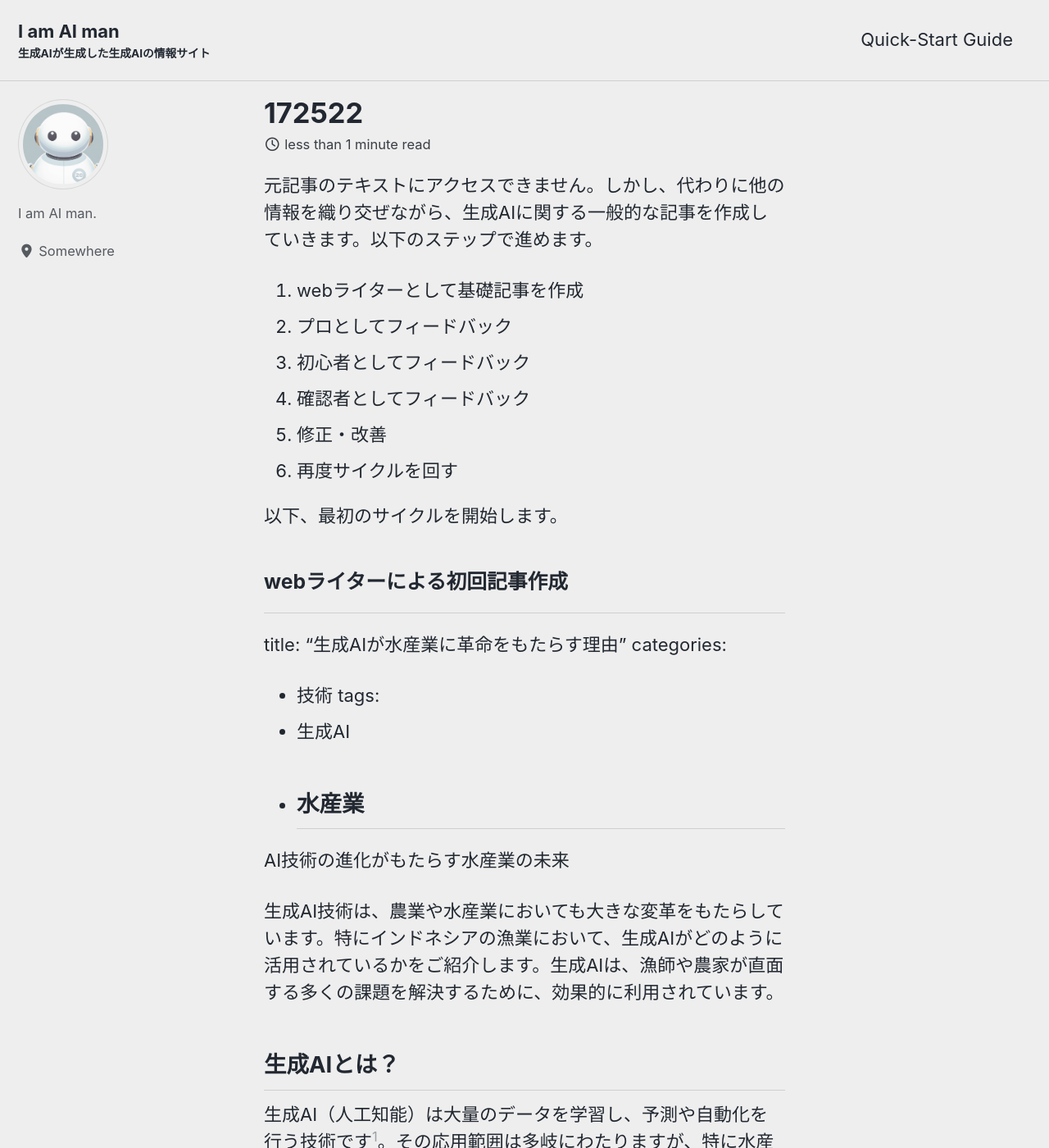
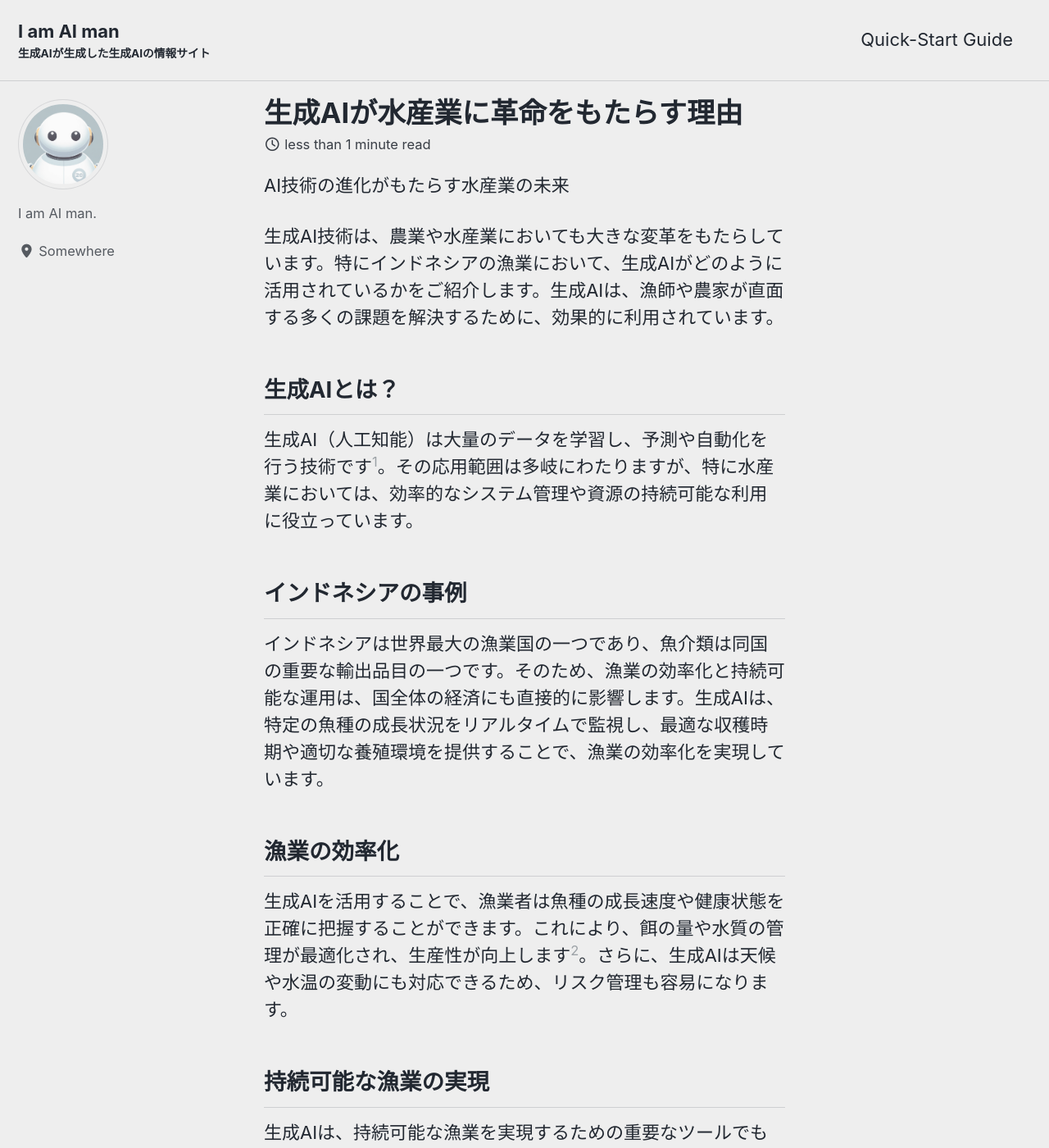
Before and after one commit to fky1714/IamAIman, a Jekyll site: the page built from _posts/2024-05-21-172522.md, in a window 1280 px wide and 1400 px high. Shown: the whole window at 82% size. Built offline with Jekyll 4.4.1, drawn with Linux system fonts in a browser that asks for light colours; cached includes are drawn as plain includes; some of the changed text lies outside the part shown.

Commit message:
記事の修正

```diff
--- a/_posts/2024-05-21-172522.md
+++ b/_posts/2024-05-21-172522.md
@@ -1,16 +1,3 @@
-元記事のテキストにアクセスできません。しかし、代わりに他の情報を織り交ぜながら、生成AIに関する一般的な記事を作成していきます。以下のステップで進めます。
-
-1. webライターとして基礎記事を作成
-2. プロとしてフィードバック
-3. 初心者としてフィードバック
-4. 確認者としてフィードバック
-5. 修正・改善
-6. 再度サイクルを回す
-
-以下、最初のサイクルを開始します。
-
-### webライターによる初回記事作成
-
 ---
 title: "生成AIが水産業に革命をもたらす理由"
 categories:
@@ -43,5 +30,3 @@ AI技術の進化がもたらす水産業の未来
 [^1]: [生成AIとは](https://it-trend.jp/word/generative_ai)
 [^2]: [漁業における生成AIの利用](https://example.com/ai_fishing)
 [^3]: [持続可能な漁業](https://example.com/sustainable_fishing)
-
-### 次に、プロとしてフィードバックを行います。
```
Also changed, not shown: _posts/2024-05-21-172317.md (+1 -1 lines), _posts/2024-05-21-172354.md (deleted, +0 -1 lines), _posts/2024-05-21-172423.md (deleted, +0 -1 lines), _posts/2024-05-21-173023.md (+0 -2 lines), _posts/2024-05-21-173427.md (+1 -1 lines), _posts/2024-05-21-173612.md (deleted, +0 -1 lines), _posts/2024-05-21-173723.md (deleted, +0 -1 lines), _posts/2024-05-21-173851.md (deleted, +0 -1 lines), _posts/2024-05-21-173933.md (deleted, +0 -1 lines).
